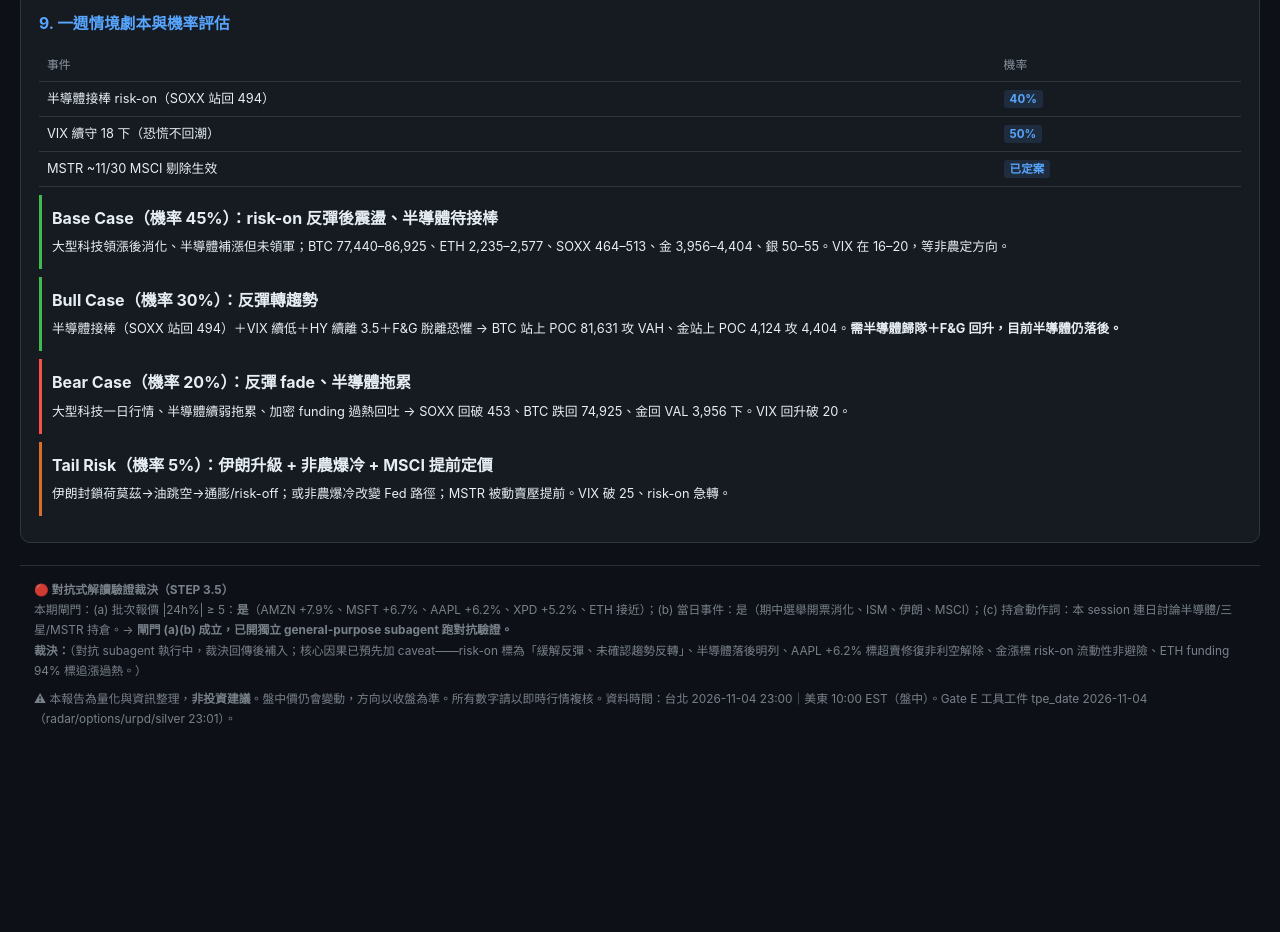
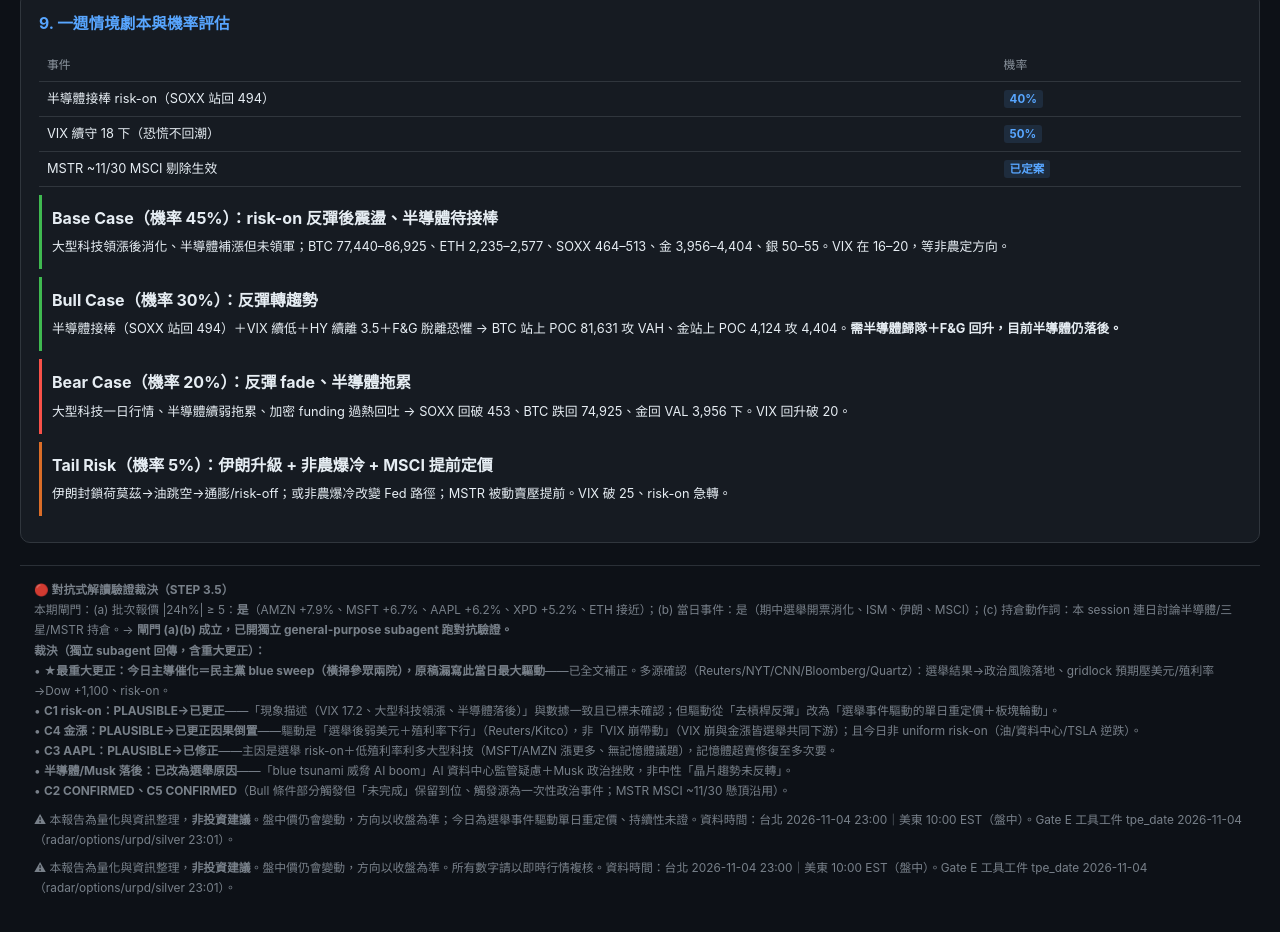
Before and after one commit to hdchen-course/market-radar, a plain HTML site: page reports/2026-11-04-pm.html in a window 1280 px wide. Shown: the part 8989-9921 px from the top of the page. Before the commit the page ends 9752 px from the top, so only its background shows below. Drawn offline with Linux system fonts and the light colour scheme.

Commit message:
report: 2026-11-04-pm 盤中 — ★民主黨blue sweep橫掃參眾兩院(Reuters/NYT/CNN多源)→政治風險落地/gridlock壓美元殖利率→Dow+1100 risk-on:VIX崩破18(20.8→17.2)、大型科技領漲(AAPL+6.2%/MSFT+6.7%/AMZN+7.9%/GOOGL+4.7%)、金重回4047(+2.4%)/ETH+4.2%/銀+3.9%;選舉驅動板塊輪動=賣AI capex/資料中心(blue tsunami威脅AI boom監管疑慮)+Musk概念(TSLA-3.7%)、買其他大型科技,半導體(NVDA/MU/SOXX)落後有特定選舉原因非中性;HY3.40離3.5收斂;radar空方信心大降(BTC昨13→今5.5);★對抗重大更正:原稿漏寫blue sweep此當日最大驅動(誤歸去槓桿反彈)、C4金漲因果倒置(VIX崩是共果非驅動,真因選舉後弱美元/低殖利率)、事件驅動單日重定價持續性未證;MSTR MSCI~11/30懸頂

```diff
--- a/reports/2026-11-04-pm.html
+++ b/reports/2026-11-04-pm.html
@@ -374,7 +374,14 @@
 <div class="footer" id="adv-verdict">
   <p><b>🔴 對抗式解讀驗證裁決（STEP 3.5）</b></p>
   <p>本期閘門：(a) 批次報價 |24h%| ≥ 5：<b>是</b>（AMZN +7.9%、MSFT +6.7%、AAPL +6.2%、XPD +5.2%、ETH 接近）；(b) 當日事件：是（期中選舉開票消化、ISM、伊朗、MSCI）；(c) 持倉動作詞：本 session 連日討論半導體/三星/MSTR 持倉。→ <b>閘門 (a)(b) 成立，已開獨立 general-purpose subagent 跑對抗驗證。</b></p>
-  <p id="adv-pending"><b>裁決：</b>（對抗 subagent 執行中，裁決回傳後補入；核心因果已預先加 caveat——risk-on 標為「緩解反彈、未確認趨勢反轉」、半導體落後明列、AAPL +6.2% 標超賣修復非利空解除、金漲標 risk-on 流動性非避險、ETH funding 94% 標追漲過熱。）</p>
+  <p><b>裁決（獨立 subagent 回傳，含重大更正）：</b></p>
+  <p>• <b>★最重大更正：今日主導催化＝民主黨 blue sweep（橫掃參眾兩院），原稿漏寫此當日最大驅動</b>——已全文補正。多源確認（Reuters/NYT/CNN/Bloomberg/Quartz）：選舉結果→政治風險落地、gridlock 預期壓美元/殖利率→Dow +1,100、risk-on。</p>
+  <p>• <b>C1 risk-on：PLAUSIBLE→已更正</b>——「現象描述（VIX 17.2、大型科技領漲、半導體落後）」與數據一致且已標未確認；但驅動從「去槓桿反彈」改為「選舉事件驅動的單日重定價＋板塊輪動」。</p>
+  <p>• <b>C4 金漲：PLAUSIBLE→已更正因果倒置</b>——驅動是「選舉後弱美元＋殖利率下行」（Reuters/Kitco），非「VIX 崩帶動」（VIX 崩與金漲皆選舉共同下游）；且今日非 uniform risk-on（油/資料中心/TSLA 逆跌）。</p>
+  <p>• <b>C3 AAPL：PLAUSIBLE→已修正</b>——主因是選舉 risk-on＋低殖利率利多大型科技（MSFT/AMZN 漲更多、無記憶體議題），記憶體超賣修復至多次要。</p>
+  <p>• <b>半導體/Musk 落後：已改為選舉原因</b>——「blue tsunami 威脅 AI boom」AI 資料中心監管疑慮＋Musk 政治挫敗，非中性「晶片趨勢未反轉」。</p>
+  <p>• <b>C2 CONFIRMED、C5 CONFIRMED</b>（Bull 條件部分觸發但「未完成」保留到位、觸發源為一次性政治事件；MSTR MSCI ~11/30 懸頂沿用）。</p>
+  <p style="margin-top:8px">⚠ 本報告為量化與資訊整理，<b>非投資建議</b>。盤中價仍會變動，方向以收盤為準；今日為選舉事件驅動單日重定價、持續性未證。資料時間：台北 2026-11-04 23:00｜美東 10:00 EST（盤中）。Gate E 工具工件 tpe_date 2026-11-04（radar/options/urpd/silver 23:01）。</p>
   <p style="margin-top:8px">⚠ 本報告為量化與資訊整理，<b>非投資建議</b>。盤中價仍會變動，方向以收盤為準。所有數字請以即時行情複核。資料時間：台北 2026-11-04 23:00｜美東 10:00 EST（盤中）。Gate E 工具工件 tpe_date 2026-11-04（radar/options/urpd/silver 23:01）。</p>
 </div>
 
```
Also changed, not shown: reports.json (line endings or trailing spaces).
